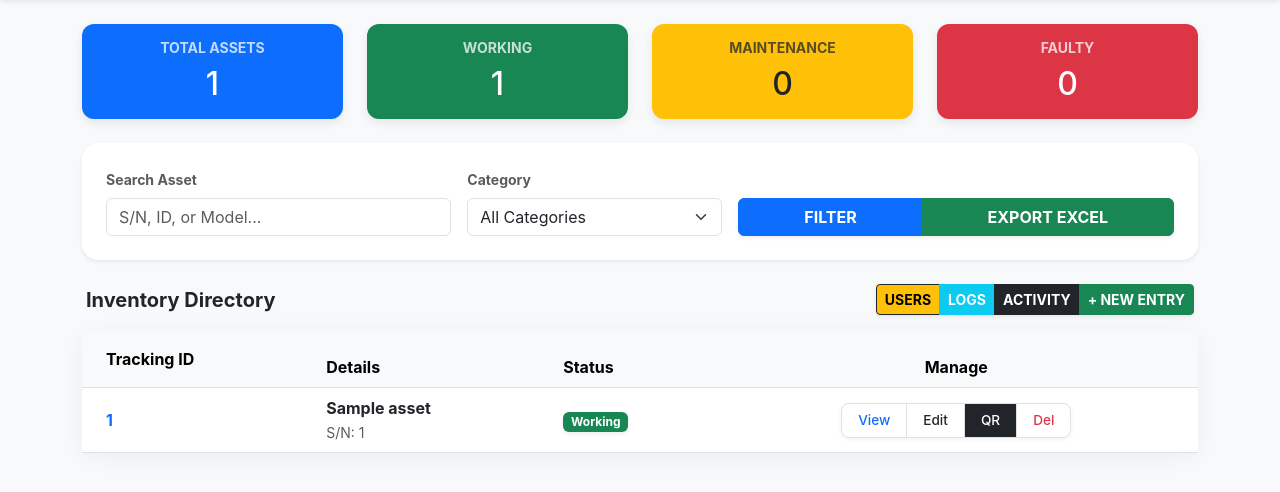
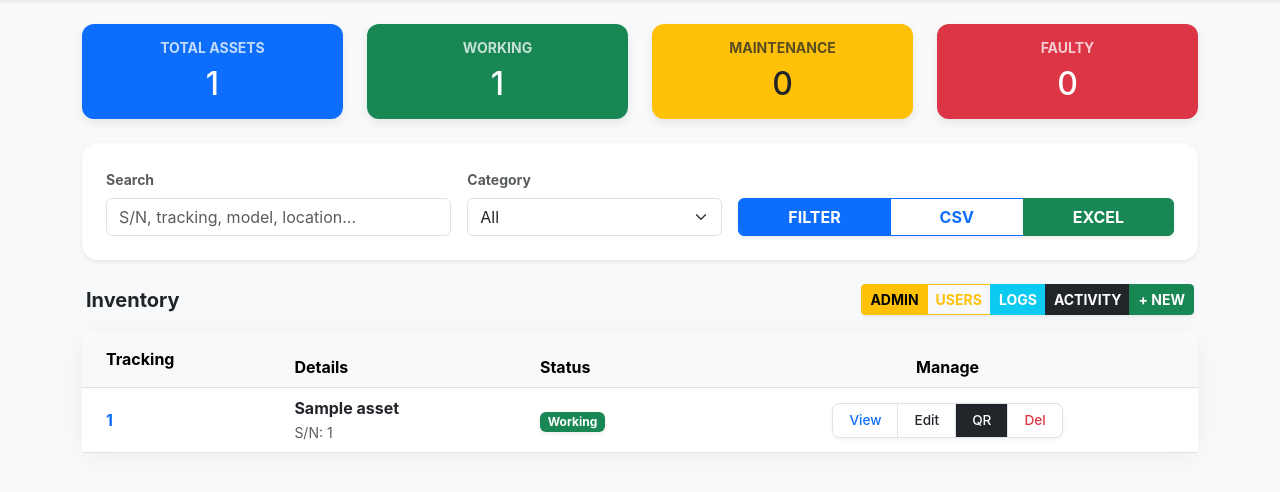
Before and after one commit to Fakhrul0029/Asset-Tracker-System-Together-, a Flask app: page / in a window 1280 px wide. Shown: the part 76-568 px from the top of the page. Run offline with Flask 3, Linux system fonts and the light colour scheme; the visitor is signed in with stand-in values (Sample User, id 1); a database or web service that is not in the repository returns one stand-in record (values such as "Sample title"); some libraries are stand-ins or nearby versions.

Commit message:
Refactor HTML structure and styles for assets page

```diff
--- a/templates/assets.html
+++ b/templates/assets.html
@@ -14,29 +14,15 @@
             border-bottom: 4px solid var(--gold);
             box-shadow: 0 4px 12px rgba(0,0,0,0.1);
         }
-        .stat-card {
-            border: none;
-            border-radius: 12px;
-            color: white;
-            transition: all 0.3s ease;
-            box-shadow: 0 4px 10px rgba(0,0,0,0.08);
-        }
+        .stat-card { border: none; border-radius: 12px; color: white; transition: all 0.3s ease; box-shadow: 0 4px 10px rgba(0,0,0,0.08); }
         .stat-card:hover { transform: translateY(-3px); }
         .manage-group {
-            display: inline-flex;
-            border-radius: 8px;
-            overflow: hidden;
-            border: 1px solid #dee2e6;
-            background: white;
-            box-shadow: 0 2px 5px rgba(0,0,0,0.05);
+            display: inline-flex; border-radius: 8px; overflow: hidden;
+            border: 1px solid #dee2e6; background: white; box-shadow: 0 2px 5px rgba(0,0,0,0.05);
         }
         .manage-group .btn {
-            padding: 0.4rem 1rem;
-            font-size: 0.85rem;
-            font-weight: 500;
-            border-radius: 0;
-            border: none;
-            transition: all 0.2s;
+            padding: 0.4rem 1rem; font-size: 0.85rem; font-weight: 500;
+            border-radius: 0; border: none; transition: all 0.2s;
         }
         .btn-view { color: #0d6efd; border-right: 1px solid #dee2e6 !important; }
         .btn-view:hover { background: #f0f7ff; }
@@ -53,101 +39,103 @@
 <body>
 
     <nav class="navbar navbar-dark mb-4 p-3 shadow-sm">
-        <DIV class="container d-flex justify-content-between align-items-center">
+        <div class="container d-flex justify-content-between align-items-center">
             <a class="navbar-brand fw-bold" href="/">
                 <i class="bi bi-cpu-fill me-2 text-warning"></i>JTDI ASSET TRACKER
             </a>
-            <DIV class="text-white small">
+            <div class="text-white small">
                 Welcome, <span class="fw-bold text-warning">{{ session.full_name }}</span>
                 <span class="mx-2">|</span>
                 <a href="/logout" class="text-white text-decoration-none">Logout</a>
-            </DIV>
-        </DIV>
+            </div>
+        </div>
     </nav>
 
-    <DIV class="container">
+    <div class="container">
 
         {% with messages = get_flashed_messages() %}
           {% if messages %}
             {% for message in messages %}
-              <DIV class="alert alert-info alert-dismissible fade show">
+              <div class="alert alert-info alert-dismissible fade show">
                 {{ message }}
                 <button type="button" class="btn-close" data-bs-dismiss="alert"></button>
-              </DIV>
+              </div>
             {% endfor %}
           {% endif %}
         {% endwith %}
 
-        <DIV class="row g-4 mb-4 text-center">
-            <DIV class="col-md-3">
-                <DIV class="card stat-card p-3 bg-primary">
+        <div class="row g-4 mb-4 text-center">
+            <div class="col-md-3">
+                <div class="card stat-card p-3 bg-primary">
                     <h6 class="small fw-bold text-uppercase opacity-75">Total Assets</h6>
                     <h2 class="mb-0">{{ total }}</h2>
-                </DIV>
-            </DIV>
-            <DIV class="col-md-3">
-                <DIV class="card stat-card p-3 bg-success">
+                </div>
+            </div>
+            <div class="col-md-3">
+                <div class="card stat-card p-3 bg-success">
                     <h6 class="small fw-bold text-uppercase opacity-75">Working</h6>
                     <h2 class="mb-0">{{ working }}</h2>
-                </DIV>
-            </DIV>
-            <DIV class="col-md-3">
-                <DIV class="card stat-card p-3 bg-warning text-dark">
+                </div>
+            </div>
+            <div class="col-md-3">
+                <div class="card stat-card p-3 bg-warning text-dark">
                     <h6 class="small fw-bold text-uppercase opacity-75">Maintenance</h6>
                     <h2 class="mb-0">{{ maint }}</h2>
-                </DIV>
-            </DIV>
-            <DIV class="col-md-3">
-                <DIV class="card stat-card p-3 bg-danger">
+                </div>
+            </div>
+            <div class="col-md-3">
+                <div class="card stat-card p-3 bg-danger">
                     <h6 class="small fw-bold text-uppercase opacity-75">Faulty</h6>
                     <h2 class="mb-0">{{ faulty }}</h2>
-                </DIV>
-            </DIV>
-        </DIV>
+                </div>
+            </div>
+        </div>
 
-        <DIV class="card p-4 mb-4 shadow-sm border-0 rounded-4">
+        <div class="card p-4 mb-4 shadow-sm border-0 rounded-4">
             <form method="GET" action="/" class="row g-3 align-items-end">
-                <DIV class="col-md-4">
-                    <label class="form-label small fw-bold text-muted">Search Asset</label>
-                    <input type="text" name="search" class="form-control" placeholder="S/N, ID, or Model..." value="{{ s_query }}">
-                </DIV>
-                <DIV class="col-md-3">
+                <div class="col-md-4">
+                    <label class="form-label small fw-bold text-muted">Search</label>
+                    <input type="text" name="search" class="form-control" placeholder="S/N, tracking, model, location..." value="{{ s_query }}">
+                </div>
+                <div class="col-md-3">
                     <label class="form-label small fw-bold text-muted">Category</label>
                     <select name="category" class="form-select">
-                        <option value="">All Categories</option>
+                        <option value="">All</option>
                         <option value="Laptop" {{ 'selected' if c_filter == 'Laptop' }}>Laptop</option>
                         <option value="PC" {{ 'selected' if c_filter == 'PC' }}>PC / Desktop</option>
                         <option value="Monitor" {{ 'selected' if c_filter == 'Monitor' }}>Monitor</option>
                         <option value="Printer" {{ 'selected' if c_filter == 'Printer' }}>Printer</option>
                     </select>
-                </DIV>
-                <DIV class="col-md-5">
-                    <DIV class="btn-group w-100 shadow-sm">
+                </div>
+                <div class="col-md-5">
+                    <div class="btn-group w-100 shadow-sm flex-wrap">
                         <button type="submit" class="btn btn-primary fw-bold">FILTER</button>
-                        <a href="/export/excel" class="btn btn-success fw-bold">EXPORT EXCEL</a>
-                    </DIV>
-                </DIV>
+                        <a href="/export" class="btn btn-outline-primary fw-bold">CSV</a>
+                        <a href="/export/excel" class="btn btn-success fw-bold">EXCEL</a>
+                    </div>
+                </div>
             </form>
-        </DIV>
+        </div>
 
-        <DIV class="d-flex justify-content-between align-items-center mb-3 px-1">
-            <h5 class="fw-bold mb-0 text-dark">Inventory Directory</h5>
-            <DIV class="btn-group shadow-sm">
+        <div class="d-flex justify-content-between align-items-center mb-3 px-1 flex-wrap gap-2">
+            <h5 class="fw-bold mb-0 text-dark">Inventory</h5>
+            <div class="btn-group shadow-sm flex-wrap">
                 {% if session.role == 'Admin' %}
-                    <a href="/admin/users" class="btn btn-warning btn-sm fw-bold border-end border-dark">USERS</a>
+                    <a href="/admin" class="btn btn-warning btn-sm fw-bold">ADMIN</a>
+                    <a href="/admin/users" class="btn btn-outline-warning btn-sm fw-bold">USERS</a>
                     <a href="/admin/logs" class="btn btn-info btn-sm text-white fw-bold">LOGS</a>
                 {% endif %}
                 <a href="/activity" class="btn btn-dark btn-sm fw-bold text-white">ACTIVITY</a>
-                <a href="/add" class="btn btn-success btn-sm fw-bold">+ NEW ENTRY</a>
-            </DIV>
-        </DIV>
+                <a href="/add" class="btn btn-success btn-sm fw-bold">+ NEW</a>
+            </div>
+        </div>
 
-        <DIV class="table-container">
-            <DIV class="table-responsive">
+        <div class="table-container">
+            <div class="table-responsive">
                 <table class="table table-hover align-middle mb-0">
                     <thead class="table-light">
                         <tr>
-                            <th class="ps-4 py-3">Tracking ID</th>
+                            <th class="ps-4 py-3">Tracking</th>
                             <th>Details</th>
                             <th>Status</th>
                             <th class="text-center">Manage</th>
@@ -163,7 +151,7 @@
                                 {% endif %}
                             </td>
                             <td>
-                                <DIV class="fw-bold">{{ row.cpu_name }}</DIV>
+                                <div class="fw-bold">{{ row.cpu_name }}</div>
                                 <small class="text-muted">S/N: {{ row.serial_number }}</small>
                             </td>
                             <td>
@@ -172,30 +160,30 @@
                                 </span>
                             </td>
                             <td class="text-center">
-                                <DIV class="manage-group">
-                                    <a href="/view/{{ row.id }}" class="btn btn-view" title="View Details">View</a>
-                                    <a href="/edit/{{ row.id }}" class="btn btn-edit" title="Edit Asset">Edit</a>
-                                    <a href="/qr/{{ row.id }}" class="btn btn-qr" title="QR Code">QR</a>
+                                <div class="manage-group">
+                                    <a href="/view/{{ row.id }}" class="btn btn-view">View</a>
+                                    <a href="/edit/{{ row.id }}" class="btn btn-edit">Edit</a>
+                                    <a href="/qr/{{ row.id }}" class="btn btn-qr">QR</a>
                                     {% if not row.is_deleted %}
-                                    <form action="/delete/{{ row.id }}" method="POST" class="d-inline" onsubmit="return confirm('Archive this asset? It will be hidden from Users but visible to Admins.');">
-                                        <button type="submit" class="btn btn-del" title="Delete Asset">Del</button>
+                                    <form action="/delete/{{ row.id }}" method="POST" class="d-inline" onsubmit="return confirm('Archive this asset?');">
+                                        <button type="submit" class="btn btn-del">Del</button>
                                     </form>
                                     {% endif %}
-                                </DIV>
+                                </div>
                             </td>
                         </tr>
                         {% endfor %}
                     </tbody>
                 </table>
-            </DIV>
+            </div>
             {% if not data %}
-            <DIV class="p-5 text-center text-muted">
+            <div class="p-5 text-center text-muted">
                 <i class="bi bi-clipboard-x fs-1"></i>
-                <p class="mt-2">No inventory records found.</p>
-            </DIV>
+                <p class="mt-2">No records.</p>
+            </div>
             {% endif %}
-        </DIV>
-    </DIV>
+        </div>
+    </div>
 
     <script src="https://cdn.jsdelivr.net/npm/bootstrap@5.3.0/dist/js/bootstrap.bundle.min.js"></script>
 </body>
```
